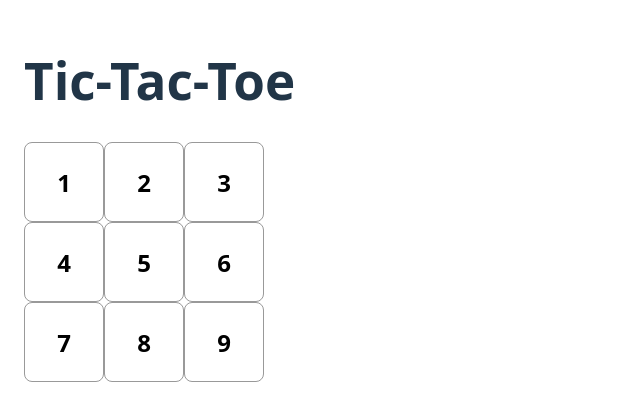
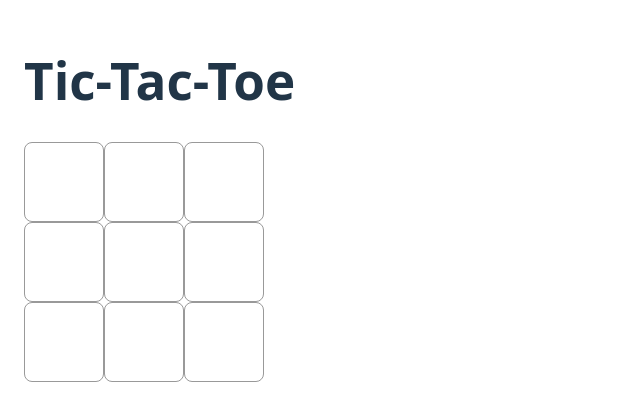
Before and after one commit to awarbler/CloudNativeHw2, a React (Vite) app in the folder task2-react-tictactoe/: page / in a window 1280 px wide. Shown: the part 200-620 px from the top of the page, without its empty margins (0-640 px from the left). Built offline with nearby package versions, Linux system fonts and the light colour scheme.

Commit message:
Task 2: add useState to Square (#9)(fixes #9)

```diff
--- a/task2-react-tictactoe/src/App.jsx
+++ b/task2-react-tictactoe/src/App.jsx
@@ -1,11 +1,16 @@
-import React from "react";
+import React, {useState } from "react"; // imports the useState hook from the react library, which allows us to manage state in our functional components
+
+
 import "./App.css";// loads the CSS file for styling the app
 
 // define a reusable square component that represents each cell in the tic-tac-toe grid
-function Square({value}) { // defines a function component named square
+function Square() { // defines a function component named square
+  // create a state for square
+  const [value , setValue] =useState(null); // initializes a state variable named value with an initial value of null, and a function named setValue that can be used to update the value of the state variable
   // define click handler inside of square component
   function handleClick() { // defines a function named handleClick that will be called when the square is clicked
-    console.log(`Square ${value} clicked!`); // logs a message to the console indicating which square was clicked
+    setValue("X"); // updates the value of the state variable to "X" when the square is clicked
+    //console.log(`Square ${value} clicked!`); // logs a message to the console indicating which square was clicked
   }
   return ( // returns jsx that renders a button element with the class name "square"
     <button className="square" onClick={handleClick}
@@ -20,20 +25,21 @@ function Board() { // define the board component that renders a 3x3 grid of squa
   return (
     <div>
       <div className="board-row"> {/* first row of the board */}
-        <Square value={1} /> {/* square 0 */}
-        <Square value={2} /> {/* square 1 */}
-        <Square value={3} /> {/* square 2 */}
+        <Square /> {/* square 0 */}
+        <Square /> {/* square 1 */}
+        <Square /> {/* square 2 */}
+
       </div>
       <div className="board-row"> {/* second row of the board */}
-        <Square value={4} /> {/* square 3 */}
-        <Square value={5} /> {/* square 4 */}
-        <Square value={6} /> {/* square 5 */}
+        <Square /> {/* square 3 */}
+        <Square /> {/* square 4 */}
+        <Square /> {/* square 5 */}
 
       </div>
       <div className="board-row"> {/* third row of the board */}
-        <Square value={7} /> {/* square 6 */}
-        <Square value={8} /> {/* square 7 */}
-        <Square value={9} /> {/* square 8 */}
+        <Square /> {/* square 6 */}
+        <Square /> {/* square 7 */}
+        <Square /> {/* square 8 */}
       </div>
 
     </div>
```
